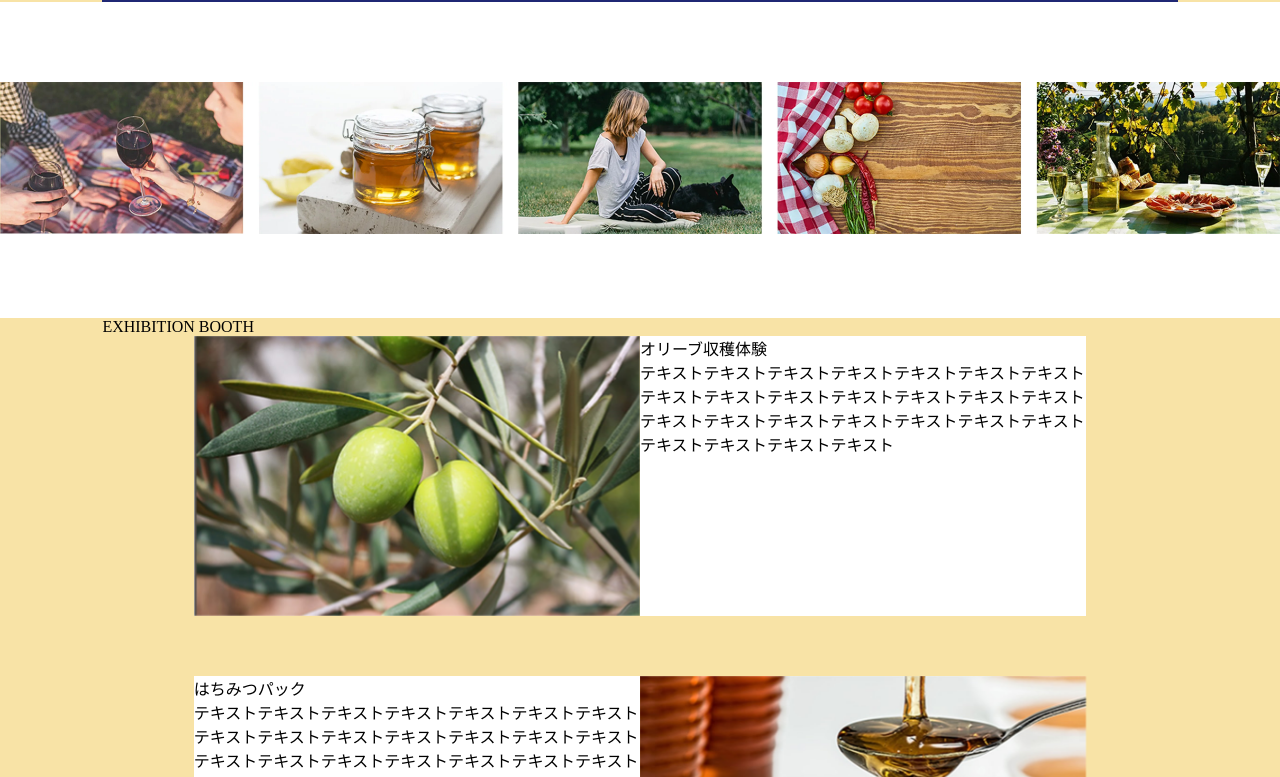
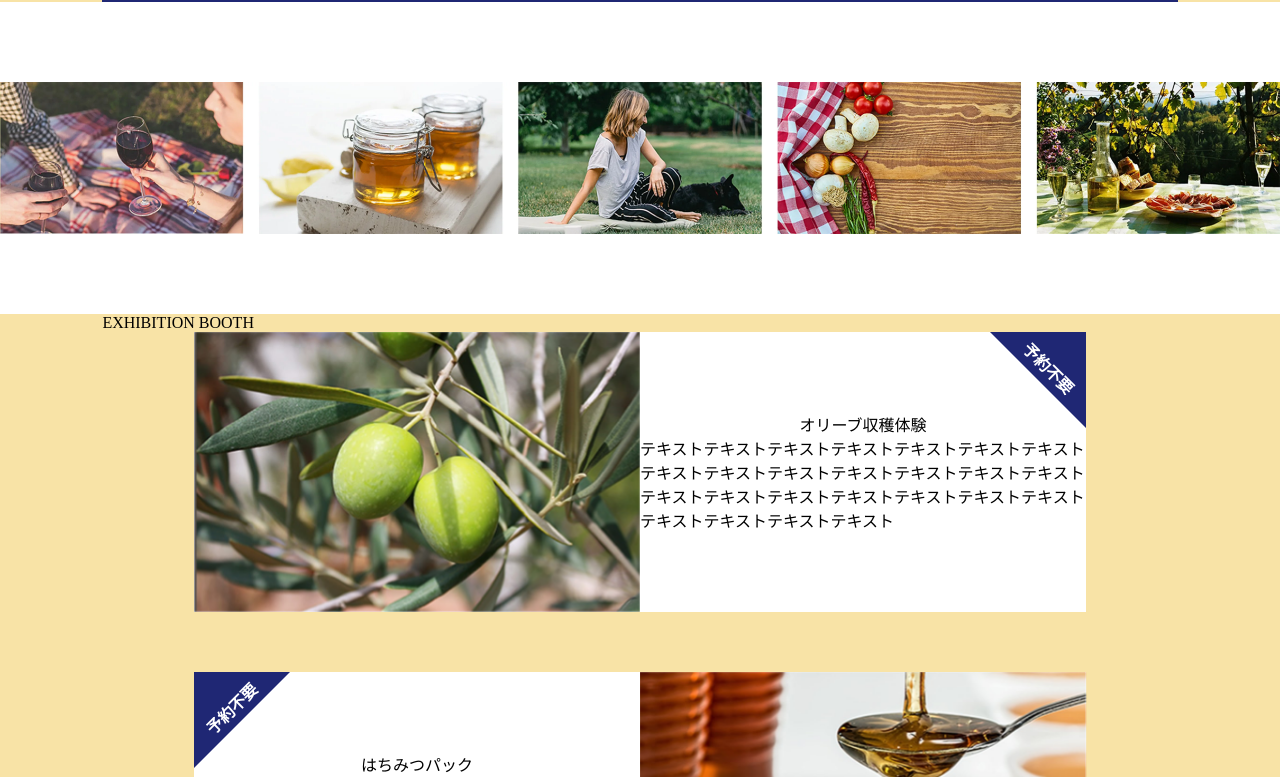
Before and after one commit to YosYas/trial6, a plain HTML site: page index.html in a window 1280 px wide. Shown: the part 2023-2800 px from the top of the page. Drawn offline with Linux system fonts and the light colour scheme; some packages are replaced by stand-ins of ours.

Commit message:
240218-3

```diff
--- a/css/style.css
+++ b/css/style.css
@@ -8,6 +8,10 @@
 
 html {
   scroll-behavior: smooth;
+}
+
+img {
+  vertical-align: bottom;
 }
 
 /* header */
@@ -122,38 +126,71 @@ html {
 }
 
 /* exhibitions */
+.exhibitions {
+  position: relative;
+}
+
 .exhibition {
   display: flex;
   flex-direction: column-reverse;
   position: relative;
+  background-color: #fff;
 }
 
 .exhibition img {
   width: 100%;
   height: auto;
 }
-/* あしらいを作成中 */
-/* .exhibition-text::before {
+
+.exhibition-text {
+  background-color: #fff;
+  display: flex;
+  flex-direction: column;
+  justify-content: center;
+  align-items: center;
+}
+
+.exhibition::before {
+    content: "";
+    top: 0;
+    border-bottom: 6em solid transparent;
+    position: absolute;
+    z-index: 100;
+}
+
+.exhibition::after {
   content: "予約不要";
-  position: absolute;
-  top: 10px;
-  right: 0;
-  width: 100px;
-  height: 100px;
-  background-color: #1f2774;
+  display: block;
+  top: 24px;
   color: #fff;
   font-size: 16px;
   font-weight: 700;
-  text-align: center;
-  transform: translate(50%, -50%) rotate(45deg);
-  transform-origin: 100% 0;
-  z-index: -1;
-  line-height: 140px;
-} */
+  position: absolute;
+  z-index: 101;
+}
 
-.exhibition-text {
-  background-color: #fff;
+.exhibition:nth-of-type(even)::before {
+  left: 0;
+  border-left: 6em solid #1f2774;
 }
+
+.exhibition:nth-of-type(even)::after {
+  transform: rotate(-45deg);
+  left: 5px;
+}
+
+.exhibition:nth-of-type(odd)::before {
+  right: 0;
+  border-right: 6em solid #1f2774;
+  border-left: none;
+}
+
+.exhibition:nth-of-type(odd)::after {
+  transform: rotate(45deg);
+  right: 5px;
+  left: auto;
+}
+
 /* sns */
 
 /* faq */
@@ -342,7 +379,7 @@ html {
   .exhibition-text {
     width: 50%;
   }
-  .exhibition img {
+  .exhibition-image {
     /* width: 475px; */
     width: 50%;
     height: auto;
--- a/index.html
+++ b/index.html
@@ -100,7 +100,9 @@
             <h4>オリーブ収穫体験</h4>
             <p>テキストテキストテキストテキストテキストテキストテキストテキストテキストテキストテキストテキストテキストテキストテキストテキストテキストテキストテキストテキストテキストテキストテキストテキストテキスト</p>
           </div>
-          <img src="./images/exhibition_01@2x-min.jpg" alt="オリーブを収穫する人" class="animation fadeinRight">
+          <div class="animation fadeinRight exhibition-image">
+            <img src="./images/exhibition_01@2x-min.jpg" alt="オリーブを収穫する人">
+          </div>
         </div>
         <div class="exhibition">
           <div class="exhibition-text">
@@ -108,7 +110,9 @@
             <h4>はちみつパック</h4>
             <p>テキストテキストテキストテキストテキストテキストテキストテキストテキストテキストテキストテキストテキストテキストテキストテキストテキストテキストテキストテキストテキストテキストテキストテキストテキスト</p>
           </div>
-          <img src="./images/exhibition_02@2x-min.jpg" alt="ハチミツ" class="animation fadeinLeft">
+          <div class="exhibition-image">
+            <img src="./images/exhibition_02@2x-min.jpg" alt="ハチミツ" class="animation fadeinLeft">
+          </div>
         </div>
         <div class="exhibition">
           <div class="exhibition-text">
@@ -116,7 +120,9 @@
             <h4>ブルーベリー食べ放題</h4>
             <p>テキストテキストテキストテキストテキストテキストテキストテキストテキストテキストテキストテキストテキストテキストテキストテキストテキストテキストテキストテキストテキストテキストテキストテキストテキスト</p>
           </div>
-          <img src="./images/exhibition_03@2x-min.jpg" alt="ブルーベリー" class="animation fadeinRight">
+          <div class="exhibition-image">
+            <img src="./images/exhibition_03@2x-min.jpg" alt="ブルーベリー" class="animation fadeinRight">
+          </div>
         </div>
         <div class="exhibition">
           <div class="exhibition-text">
@@ -124,7 +130,9 @@
             <h4>茶摘み＆手揉み</h4>
             <p>テキストテキストテキストテキストテキストテキストテキストテキストテキストテキストテキストテキストテキストテキストテキストテキストテキストテキストテキストテキストテキストテキストテキストテキストテキスト</p>
           </div>
-          <img src="./images/exhibition_04@2x-min.jpg" alt="茶摘みしている人" class="animation fadeinLeft">
+          <div class="exhibition-image">
+            <img src="./images/exhibition_04@2x-min.jpg" alt="茶摘みしている人" class="animation fadeinLeft">
+          </div>
         </div>
       </div>
     </section>
--- a/js/main.js
+++ b/js/main.js
@@ -54,13 +54,13 @@
   // フェードイン効果(右から左)
   const fadeinRight = {
     opacity: [0, 1],
-    transform: ["translate(-100px, 0px)", "translate(0px, 0px)"],
+    transform: ["translate(-200px, 0px)", "translate(0px, 0px)"],
   };
 
   // フェードイン効果(左から右)
   const fadeinLeft = {
     opacity: [0, 1],
-    transform: ["translate(100px, 0)", "translate(0px, 0px)"],
+    transform: ["translate(200px, 0)", "translate(0px, 0px)"],
   };
 
   // 範囲内に対象が現れたら実行
@@ -76,14 +76,14 @@
         }
         else if (entry.target.classList.contains("fadeinRight")) {
           entry.target.animate(fadeinRight, {
-            duration: 500,
+            duration: 700,
             easing: "ease",
             fill: "forwards",
           });
         }
         else if (entry.target.classList.contains("fadeinLeft")) {
           entry.target.animate(fadeinLeft, {
-            duration: 500,
+            duration: 700,
             easing: "ease",
             fill: "forwards",
           });
```
